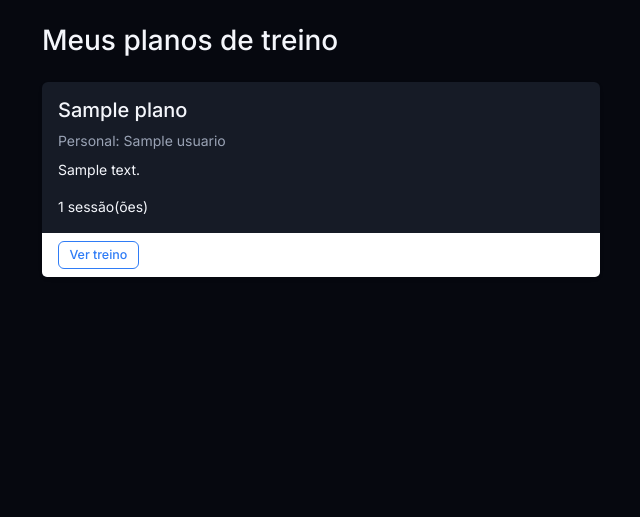
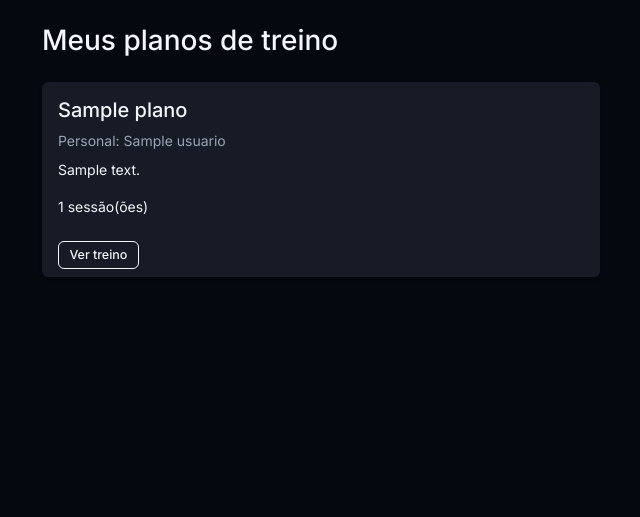
Before and after one commit to brunodms/spotter, a Django app: template core/templates/core/aluno/planos.html in a window 1280 px wide. Shown: the part 72-589 px from the top of the page, without its empty margins (28-668 px from the left). Run offline with Django 3.2, Linux system fonts and the light colour scheme; the template is opened without the code that fills it: most values are stand-ins (such as "Sample title", 1, 10 or a date in 2020).

Commit message:
ajustes no estilo da parte do aluno

```diff
--- a/core/templates/core/aluno/planos.html
+++ b/core/templates/core/aluno/planos.html
@@ -15,8 +15,8 @@
                     <p class="card-text small">{{ plano.descricao|truncatewords:20|default:"Sem descrição." }}</p>
                     <p class="small mb-0">{{ plano.sessoes.count }} sessão(ões)</p>
                 </div>
-                <div class="card-footer bg-white border-0">
-                    <a href="{% url 'core:aluno_plano_detail' plano.pk %}" class="btn-outline-color btn-outline-blue btn-outline-sm">Ver treino</a>
+                <div class="card-footer border-0">
+                    <a href="{% url 'core:aluno_plano_detail' plano.pk %}" class="btn-outline-color btn-outline-white btn-outline-sm">Ver treino</a>
                 </div>
             </div>
         </div>
--- a/core/templates/core/partials/aluno_plano_sessoes.html
+++ b/core/templates/core/partials/aluno_plano_sessoes.html
@@ -1,14 +1,14 @@
 {% if plano.sessoes.all %}
     {% for sessao in plano.sessoes.all %}
     <div class="card mb-3 border-0 shadow-sm">
-        <div class="card-header bg-white d-flex flex-wrap justify-content-between align-items-center gap-2">
+        <div class="card-header border-0 d-flex flex-wrap justify-content-between align-items-center gap-2">
             <div>
                 <strong>{{ sessao.nome }}</strong>
                 {% if sessao.dia_semana %}
                 <span class="text-muted small ms-2">{{ sessao.get_dia_semana_display }}</span>
                 {% endif %}
             </div>
-            <a href="{% url 'core:aluno_sessao_detail' plano.pk sessao.pk %}" class="btn-outline-color btn-outline-blue btn-outline-sm">
+            <a href="{% url 'core:aluno_sessao_detail' plano.pk sessao.pk %}" class="btn-outline-color btn-outline-white btn-outline-sm">
                 Ver sessão
             </a>
         </div>
--- a/core/templates/core/partials/plano_sessoes.html
+++ b/core/templates/core/partials/plano_sessoes.html
@@ -1,7 +1,7 @@
 {% if plano.sessoes.all %}
     {% for sessao in plano.sessoes.all %}
     <div class="card mb-3 border-0 shadow-sm">
-        <div class="card-header bg-white">
+        <div class="card-header border-0">
             <strong>{{ sessao.nome }}</strong>
             {% if sessao.dia_semana %}
             <span class="text-muted small ms-2">{{ sessao.get_dia_semana_display }}</span>
```
